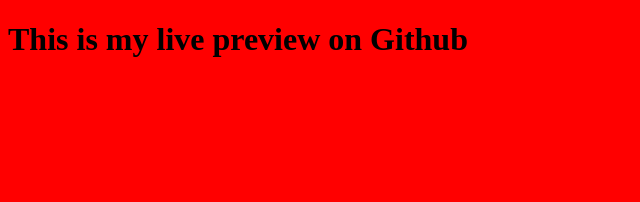
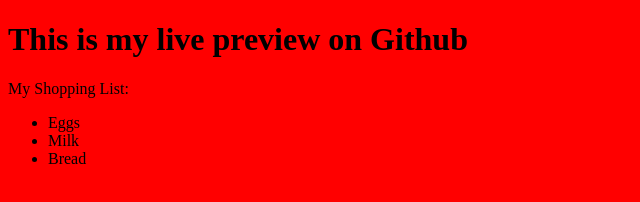
Before and after one commit to Mark-papi/website, a plain HTML site: page index.html in a window 1280 px wide. Shown: the whole page, without its empty margins (0-640 px from the left). Drawn offline with Linux system fonts and the light colour scheme.

Commit message:
Update index.html

```diff
--- a/index.html
+++ b/index.html
@@ -7,6 +7,12 @@
 
 <body>
   <h1>This is my live preview on Github</h1>
+  <p>My Shopping List:</p>
+  <ul>
+    <li>Eggs</li>
+    <li>Milk</li>
+    <li>Bread</li>
+  </ul>
 </body>
 
 </html>
```
